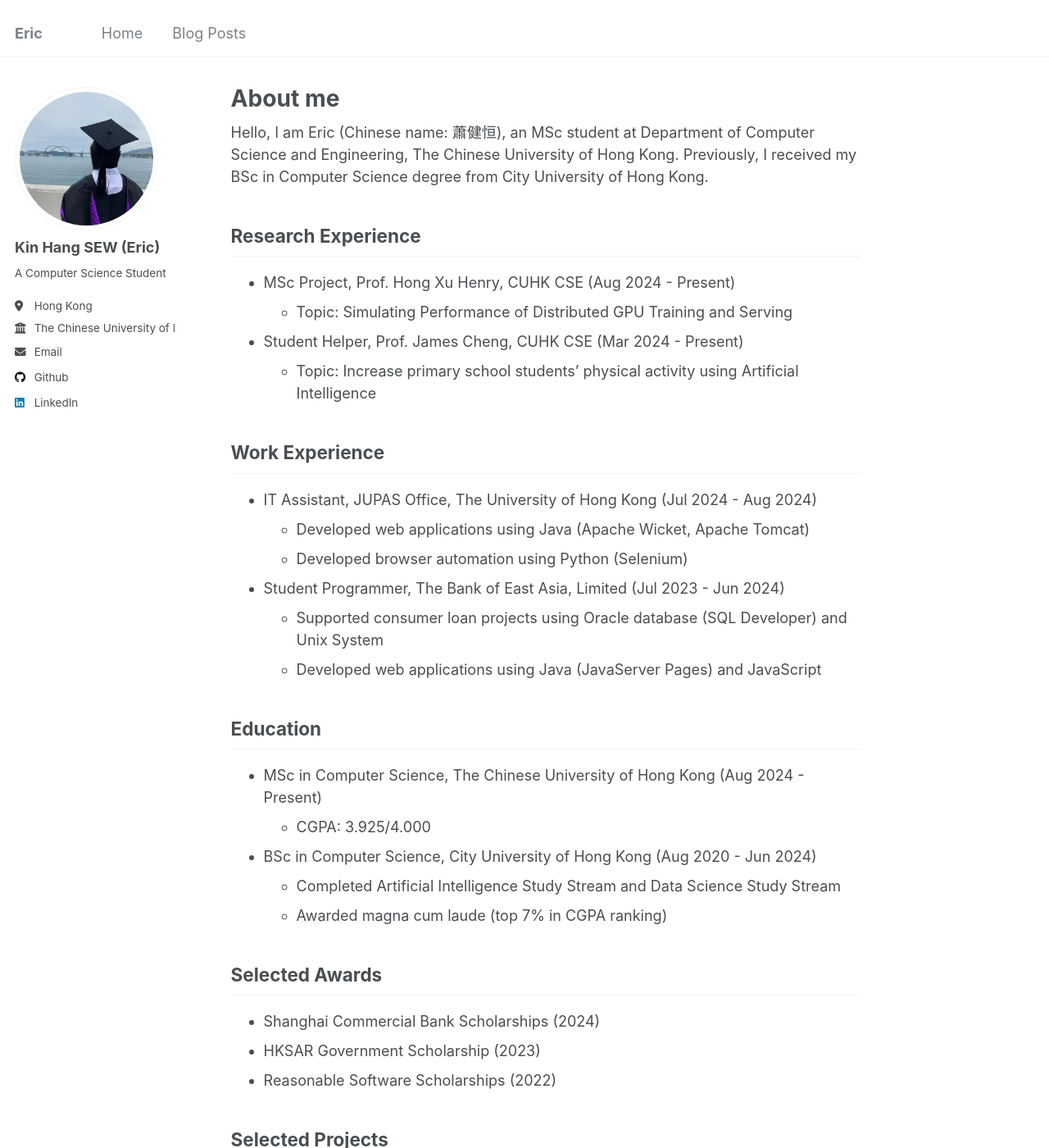
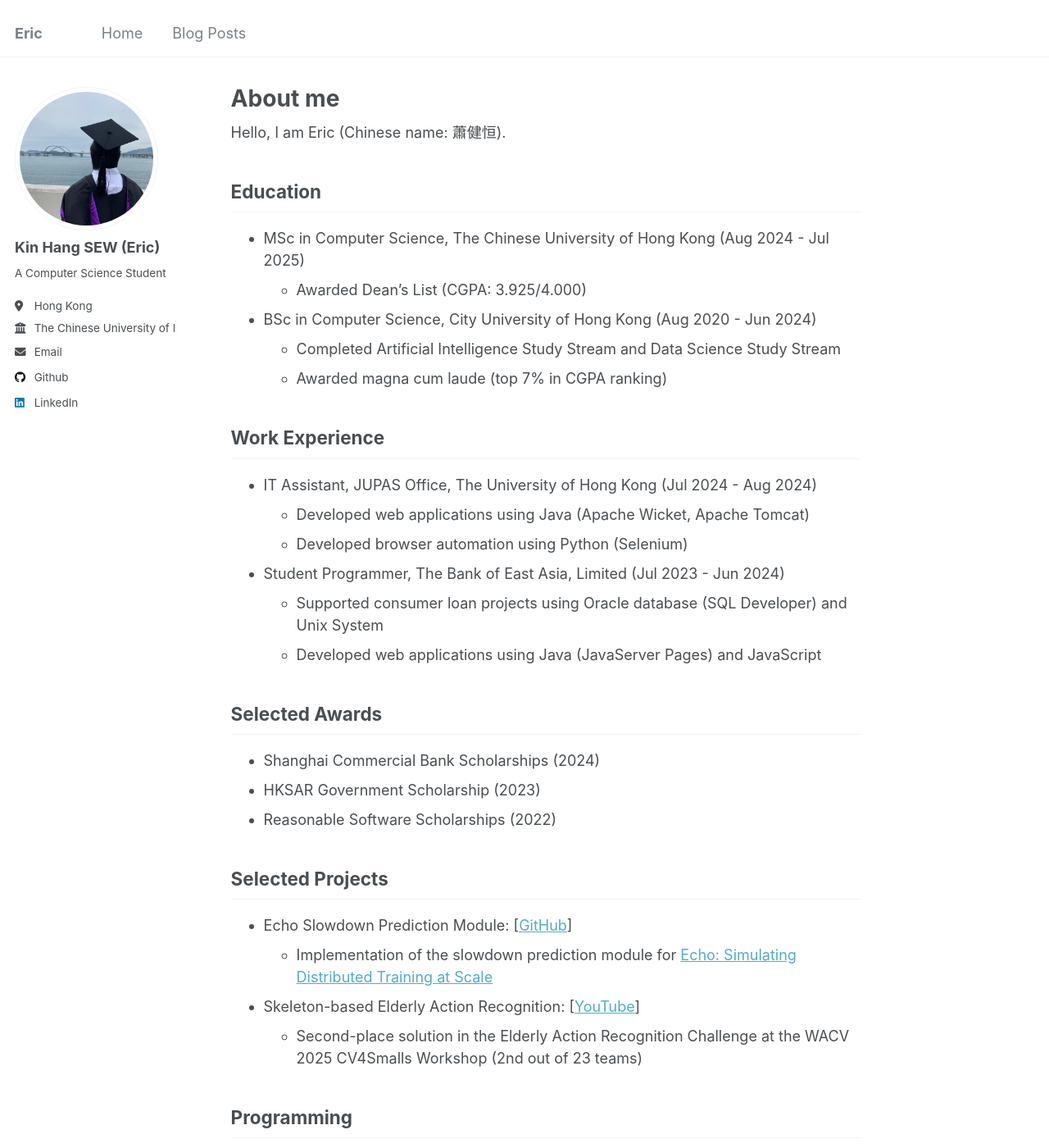
Before and after one commit to ericskh2/ericskh2.github.io, a Jekyll site: the page built from _pages/about.md, in a window 1280 px wide and 1400 px high. Shown: the whole window at 82% size. Built offline with Jekyll 4.4.1, drawn with Linux system fonts in a browser that asks for light colours; some of the changed text lies outside the part shown.

Commit message:
Update about.md

```diff
--- a/_pages/about.md
+++ b/_pages/about.md
@@ -7,14 +7,16 @@ redirect_from:
   - /about.html
 ---
 
-Hello, I am Eric (Chinese name: 蕭健恒), an MSc student at Department of Computer Science and Engineering, The Chinese University of Hong Kong. Previously, I received my BSc in Computer Science degree from City University of Hong Kong.
+Hello, I am Eric (Chinese name: 蕭健恒).
 
-Research Experience
+
+Education
 ------
-- MSc Project, Prof. Hong Xu Henry, CUHK CSE (Aug 2024 - Present)
-  - Topic: Simulating Performance of Distributed GPU Training and Serving
-- Student Helper, Prof. James Cheng, CUHK CSE (Mar 2024 - Present)
-  - Topic: Increase primary school students' physical activity using Artificial Intelligence
+- MSc in Computer Science, The Chinese University of Hong Kong (Aug 2024 - Jul 2025)
+  - Awarded Dean's List (CGPA: 3.925/4.000)
+- BSc in Computer Science, City University of Hong Kong (Aug 2020 - Jun 2024)
+  - Completed Artificial Intelligence Study Stream and Data Science Study Stream
+  - Awarded magna cum laude (top 7% in CGPA ranking)
 
 Work Experience
 ------
@@ -24,14 +26,6 @@ Work Experience
 - Student Programmer, The Bank of East Asia, Limited (Jul 2023 - Jun 2024)
   - Supported consumer loan projects using Oracle database (SQL Developer) and Unix System
   - Developed web applications using Java (JavaServer Pages) and JavaScript
-
-Education
-------
-- MSc in Computer Science, The Chinese University of Hong Kong (Aug 2024 - Present)
-  - CGPA: 3.925/4.000
-- BSc in Computer Science, City University of Hong Kong (Aug 2020 - Jun 2024)
-  - Completed Artificial Intelligence Study Stream and Data Science Study Stream
-  - Awarded magna cum laude (top 7% in CGPA ranking)
 
 Selected Awards
 ------
@@ -55,7 +49,6 @@ Programming
 
 Skills
 ------
-- Programming Languages: Python, Java, SQL, C/C++, HTML, CSS, JavaScript
-- Machine Learning Systems: NVIDIA Nsight Compute, NVIDIA Nsight Systems
-- Computer Vision: PyTorch, OpenCV
+- Programming Languages: Python, Java, SQL, C/C++, HTML, CSS, JavaScript, Go
+- Machine Learning Systems: PyTorch, NVIDIA Nsight Systems, NVIDIA Nsight Compute, DeepSpeed, Megatron-LM, vLLM
 - Language: Cantonese (Native), English (Fluent), Mandarin (Fluent)
```
